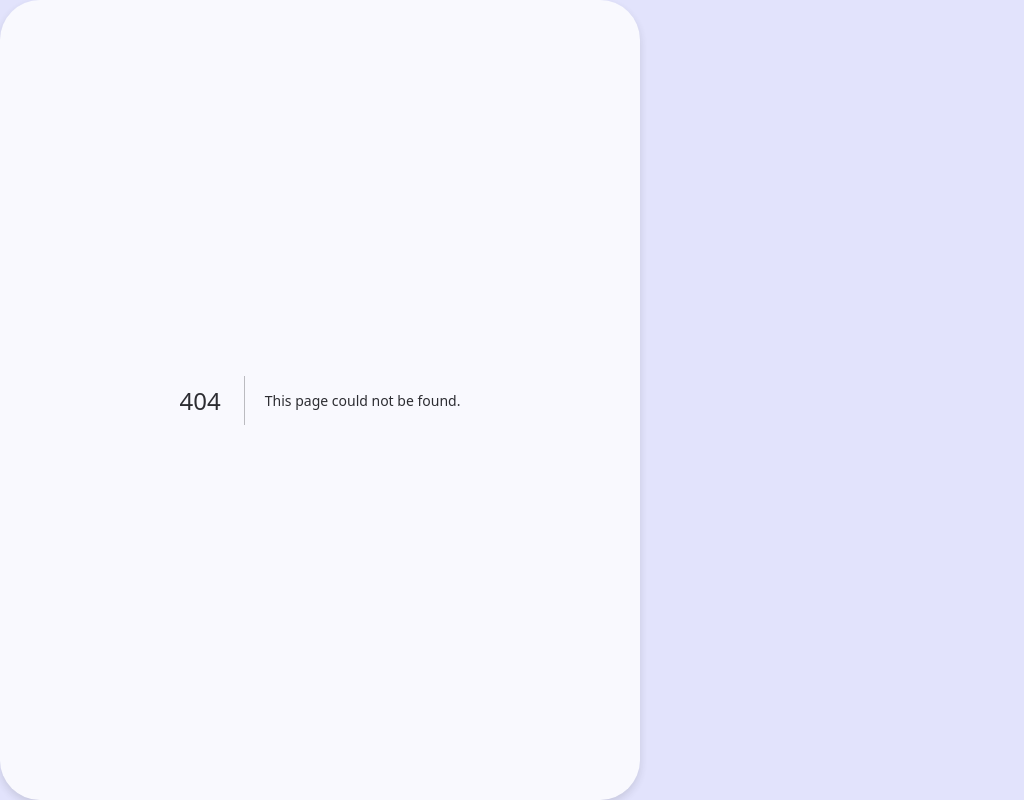
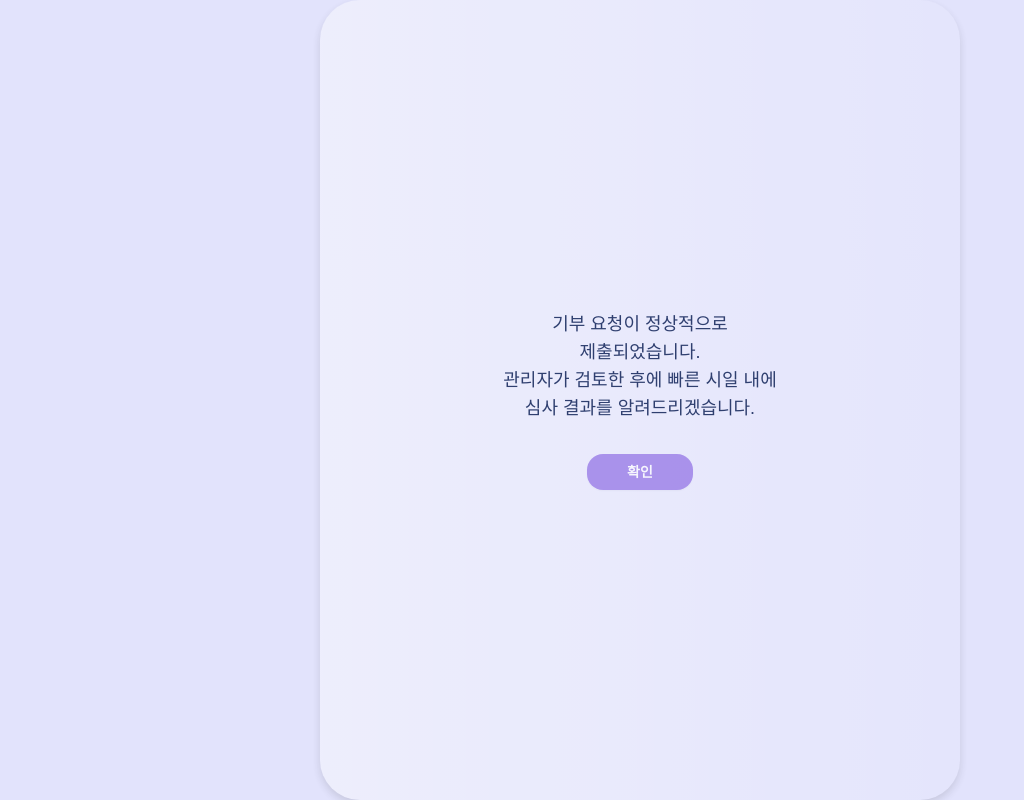
Before and after one commit to 2025-Advanced-Capstone-Chaeum/FE, a Next.js app: page /funding/register in a window 1280 px wide. Before the commit this address had no page. Shown: the whole page, without its empty margins (0-1024 px from the left). Built offline with nearby package versions, Linux system fonts and the light colour scheme; a web font is replaced by a local one.

Commit message:
feat: 펀딩 등록 완료 페이지 생성

```diff
--- /dev/null
+++ b/src/app/(funding)/funding/register/page.tsx
@@ -0,0 +1,18 @@
+import { Button } from "@/components/ui/button";
+import React from "react";
+
+const FundingRegisterPage = () => {
+  return (
+    <div className="h-screen flex flex-col justify-center items-center gap-8">
+      <div className="flex flex-col justify-center items-center text-lg text-secondary">
+        <span>기부 요청이 정상적으로 </span>
+        <span>제출되었습니다.</span>
+        <span>관리자가 검토한 후에 빠른 시일 내에</span>
+        <span>심사 결과를 알려드리겠습니다.</span>
+      </div>
+      <Button className="font-semibold">확인</Button>
+    </div>
+  );
+};
+
+export default FundingRegisterPage;
```
